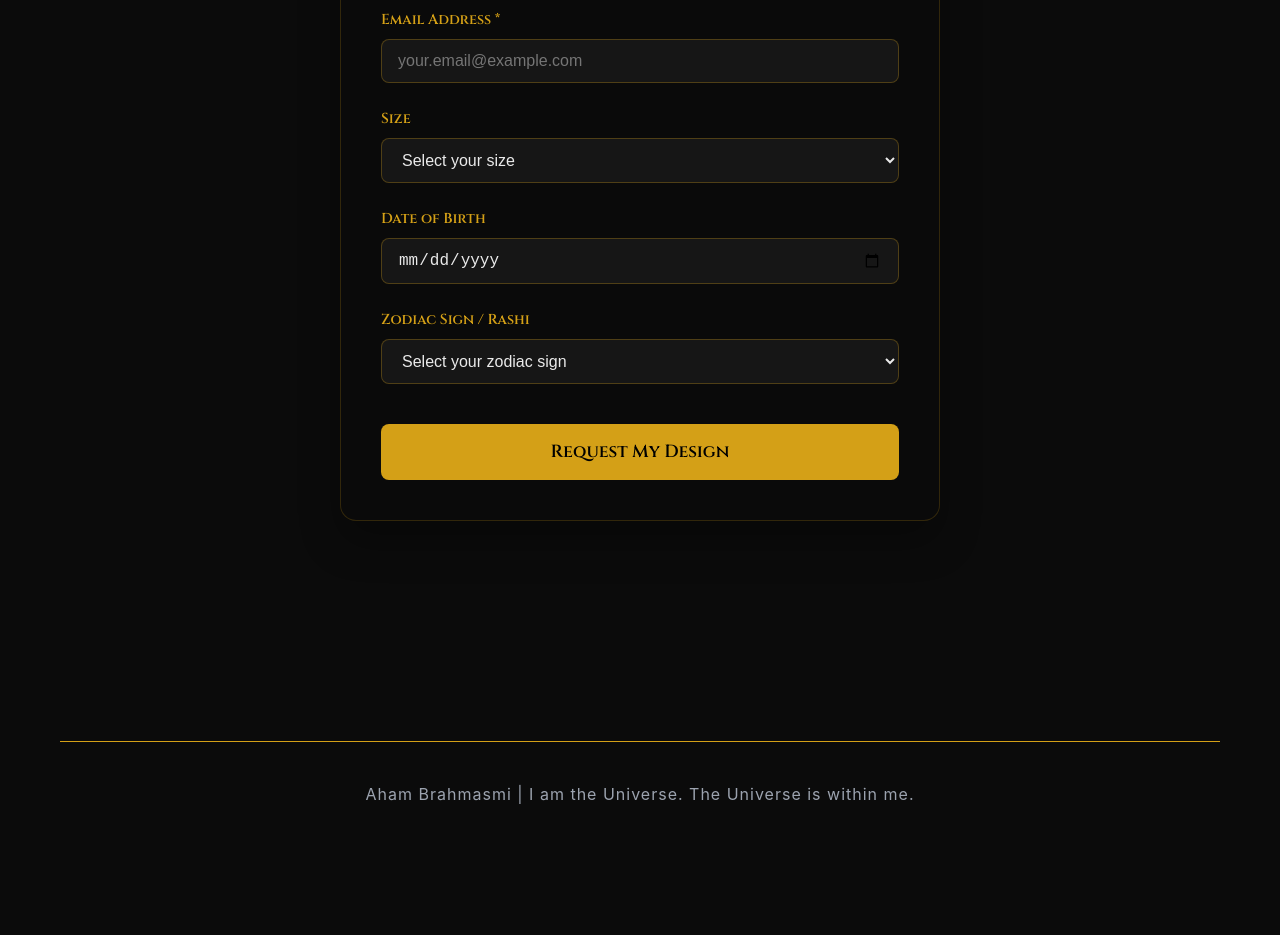
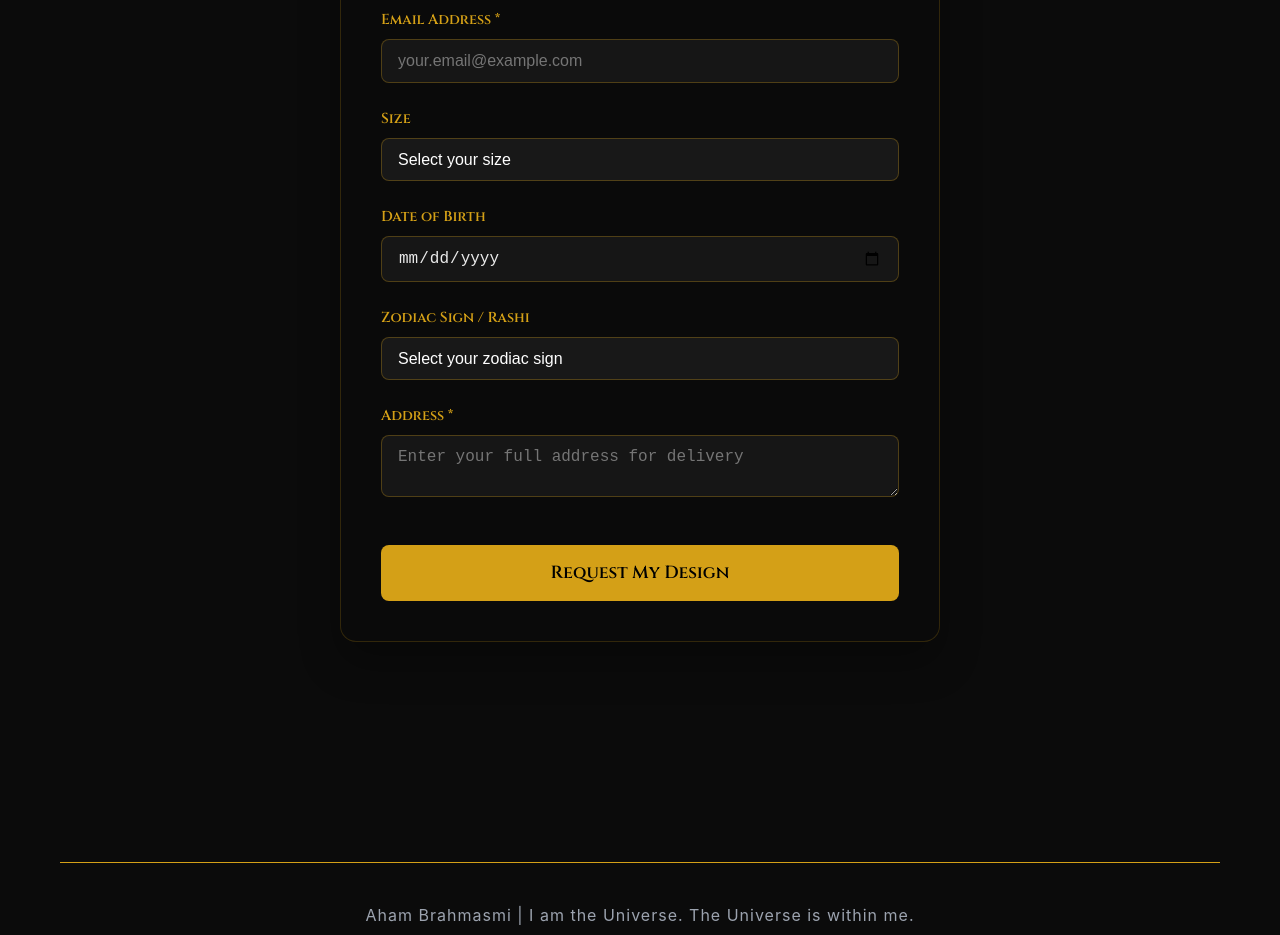
Before and after one commit to ferrary7/aham-brahmasmi, a Next.js app: page /shop in a window 1280 px wide. Shown: the part 1320-2255 px from the top of the page. Before the commit the page ends 2168 px from the top, so only its background shows below. Built offline with nearby package versions, Linux system fonts and the light colour scheme.

Commit message:
Bug Fixes

```diff
--- a/pages/api/submit-design-request.js
+++ b/pages/api/submit-design-request.js
@@ -6,12 +6,12 @@ export default async function handler(req, res) {
   }
 
   try {
-    const { name, email, size, dateOfBirth, zodiacSign } = req.body;
+  const { name, email, size, dateOfBirth, zodiacSign, address } = req.body;
 
     // Validate required fields
-    if (!name || !email) {
+    if (!name || !email || !address) {
       return res.status(400).json({
-        message: 'Name and email are required'
+        message: 'Name, email, and address are required'
       });
     }
 
@@ -42,13 +42,14 @@ export default async function handler(req, res) {
       email,
       size || '',
       dateOfBirth || '',
-      zodiacSign || ''
+      zodiacSign || '',
+      address
     ]];
 
     // Append data to Google Sheet
     const response = await sheets.spreadsheets.values.append({
       spreadsheetId,
-      range: 'Sheet1!A:F', // Adjust range as needed
+      range: 'Sheet1!A:G', // Now includes address column
       valueInputOption: 'RAW',
       insertDataOption: 'INSERT_ROWS',
       resource: {
--- a/pages/index.js
+++ b/pages/index.js
@@ -189,7 +189,7 @@ export default function Home() {
                   lineHeight: '1.6',
                   fontSize: '1rem'
                 }}>
-                  Inspired by Indian mythology & astrology, unique mandala & symbolic art, we create one-of-a-kind design in bring it back to you in 24 hours.
+                  Inspired by Indian mythology & astrology, unique mandala & symbolic art, we create one-of-a-kind design in bringing it back to you in 24 hours.
                 </p>
               </div>
 
--- a/pages/shop.js
+++ b/pages/shop.js
@@ -202,7 +202,8 @@ export default function Shop() {
     email: '',
     size: '',
     dateOfBirth: '',
-    zodiacSign: ''
+    zodiacSign: '',
+    address: ''
   });
   const [isSubmitting, setIsSubmitting] = useState(false);
   const [submitMessage, setSubmitMessage] = useState('');
@@ -266,7 +267,8 @@ export default function Shop() {
           email: '',
           size: '',
           dateOfBirth: '',
-          zodiacSign: ''
+          zodiacSign: '',
+          address: ''
         });
       } else {
         setSubmitMessage(data.message || 'Failed to submit request. Please try again.');
@@ -575,14 +577,15 @@ export default function Shop() {
                     style={{
                       width: '100%',
                       padding: '12px 16px',
-                      background: 'rgba(255, 255, 255, 0.05)',
+                      background: '#181818',
                       border: '1px solid rgba(212, 160, 23, 0.3)',
                       borderRadius: '8px',
-                      color: 'var(--color-text)',
+                      color: '#fff',
                       fontSize: '1rem',
                       transition: 'border-color 0.3s ease',
                       outline: 'none',
-                      cursor: 'pointer'
+                      cursor: 'pointer',
+                      appearance: 'none',
                     }}
                   >
                     <option value="">Select your size</option>
@@ -626,6 +629,7 @@ export default function Shop() {
                   />
                 </div>
 
+
                 {/* Zodiac Sign/Rashi Field */}
                 <div>
                   <label style={{
@@ -645,14 +649,15 @@ export default function Shop() {
                     style={{
                       width: '100%',
                       padding: '12px 16px',
-                      background: 'rgba(255, 255, 255, 0.05)',
+                      background: '#181818',
                       border: '1px solid rgba(212, 160, 23, 0.3)',
                       borderRadius: '8px',
-                      color: 'var(--color-text)',
+                      color: '#fff',
                       fontSize: '1rem',
                       transition: 'border-color 0.3s ease',
                       outline: 'none',
-                      cursor: 'pointer'
+                      cursor: 'pointer',
+                      appearance: 'none',
                     }}
                   >
                     <option value="">Select your zodiac sign</option>
@@ -669,6 +674,40 @@ export default function Shop() {
                     <option value="aquarius">Aquarius (Kumbha)</option>
                     <option value="pisces">Pisces (Meena)</option>
                   </select>
+                </div>
+
+                {/* Address Field */}
+                <div>
+                  <label style={{
+                    display: 'block',
+                    color: 'var(--color-gold)',
+                    fontSize: '0.9rem',
+                    fontWeight: '600',
+                    marginBottom: '8px',
+                    fontFamily: 'Cinzel, serif'
+                  }}>
+                    Address *
+                  </label>
+                  <textarea
+                    name="address"
+                    required
+                    value={formData.address}
+                    onChange={handleInputChange}
+                    style={{
+                      width: '100%',
+                      padding: '12px 16px',
+                      background: 'rgba(255, 255, 255, 0.05)',
+                      border: '1px solid rgba(212, 160, 23, 0.3)',
+                      borderRadius: '8px',
+                      color: 'var(--color-text)',
+                      fontSize: '1rem',
+                      minHeight: '60px',
+                      transition: 'border-color 0.3s ease',
+                      outline: 'none',
+                      resize: 'vertical'
+                    }}
+                    placeholder="Enter your full address for delivery"
+                  />
                 </div>
 
                 {/* Submit Button */}
```
